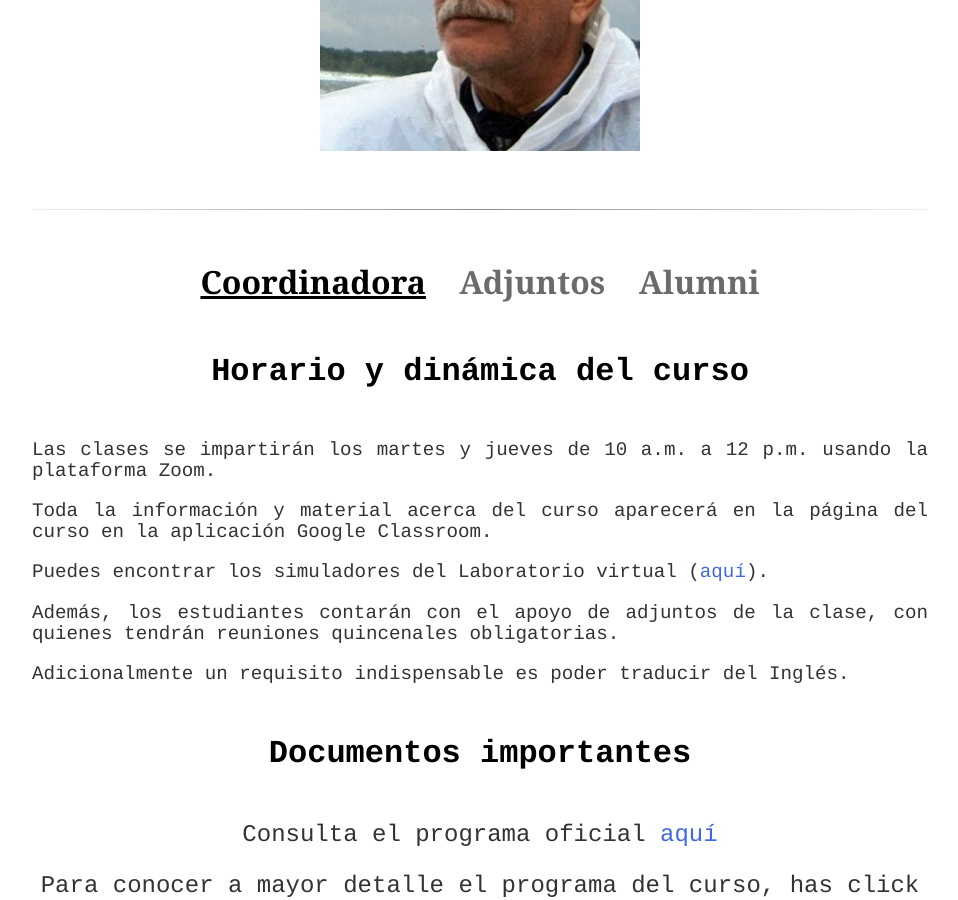
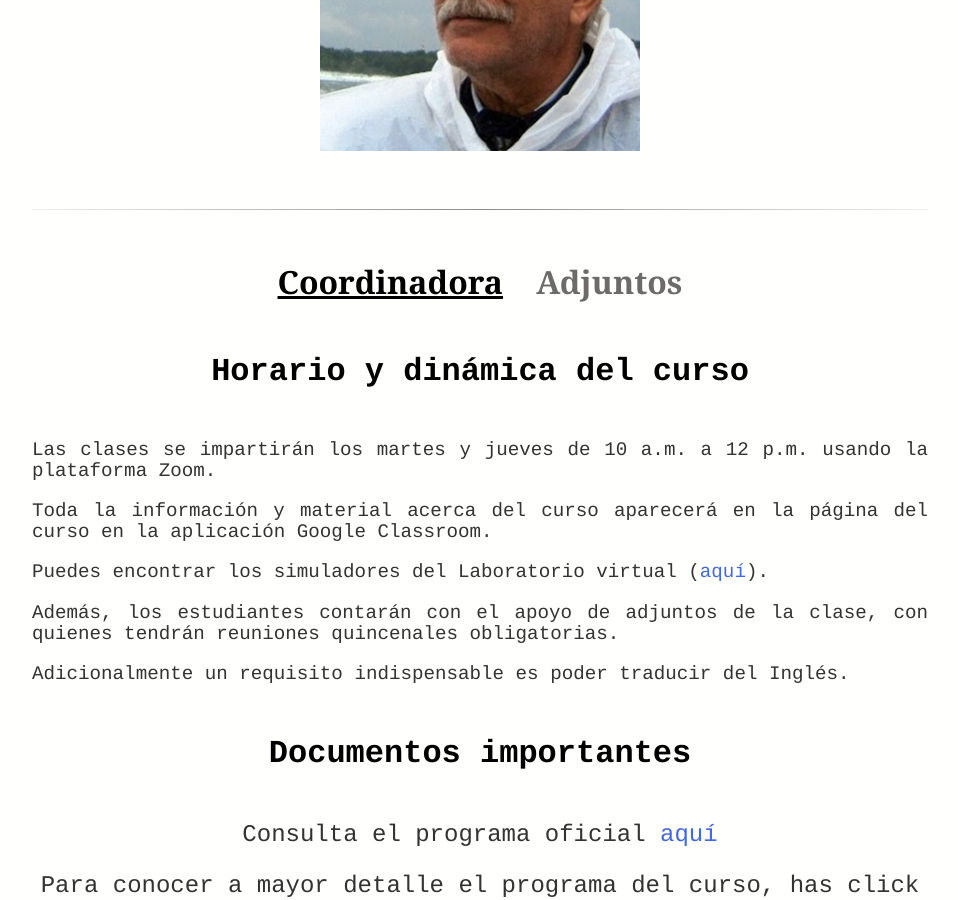
Before and after one commit to BouzasLab25/bouzaslab25.github.io, a Jekyll site: the page built from cursos/ACAIIPrueba.html, in a window 1280 px wide and 900 px high, scrolled down 826 px. Shown: the whole window, without its empty margins (160-1118 px from the left). Built offline with Jekyll 4.4.1, drawn with Linux system fonts in a browser that asks for light colours.

Commit message:
Update ACAIIPrueba.html

```diff
--- a/cursos/ACAIIPrueba.html
+++ b/cursos/ACAIIPrueba.html
@@ -14,7 +14,7 @@
 
 <hr class="style14">
 
-<h3 style="color:black;font-size: 2em;font-family:'Georgia';"><u>Coordinadora</u></a>&nbsp;&nbsp;&nbsp;&nbsp;<a href="/cursos/Coordinadora.html" style="color:#6d6a6a;font-size: 1em;font-family:'Georgia';">Adjuntos</a>&nbsp;&nbsp;&nbsp;&nbsp;<a href="/cursos/Adjuntos.html" style="color:#6d6a6a;font-size: 1em;font-family:'Georgia';">Alumni</a></h3>
+<h3 style="color:black;font-size: 2em;font-family:'Georgia';"><u>Coordinadora</u></a>&nbsp;&nbsp;&nbsp;&nbsp;<a href="/cursos/Coordinadora.html" style="color:#6d6a6a;font-size: 1em;font-family:'Georgia';">Adjuntos</a></h3>
 </p>
 
 <h3 ALIGN=center>Horario y dinámica del curso</h3>
```
